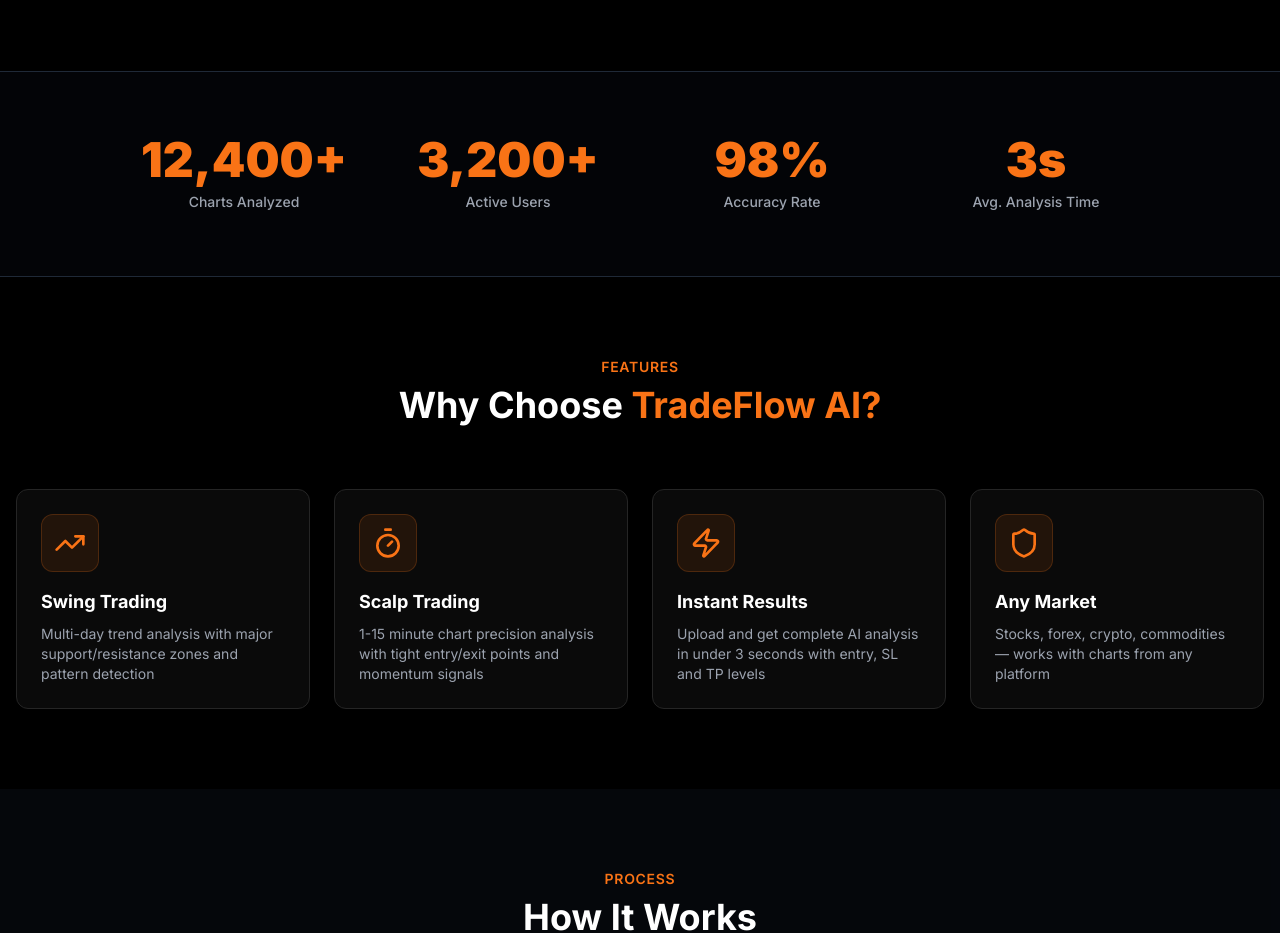
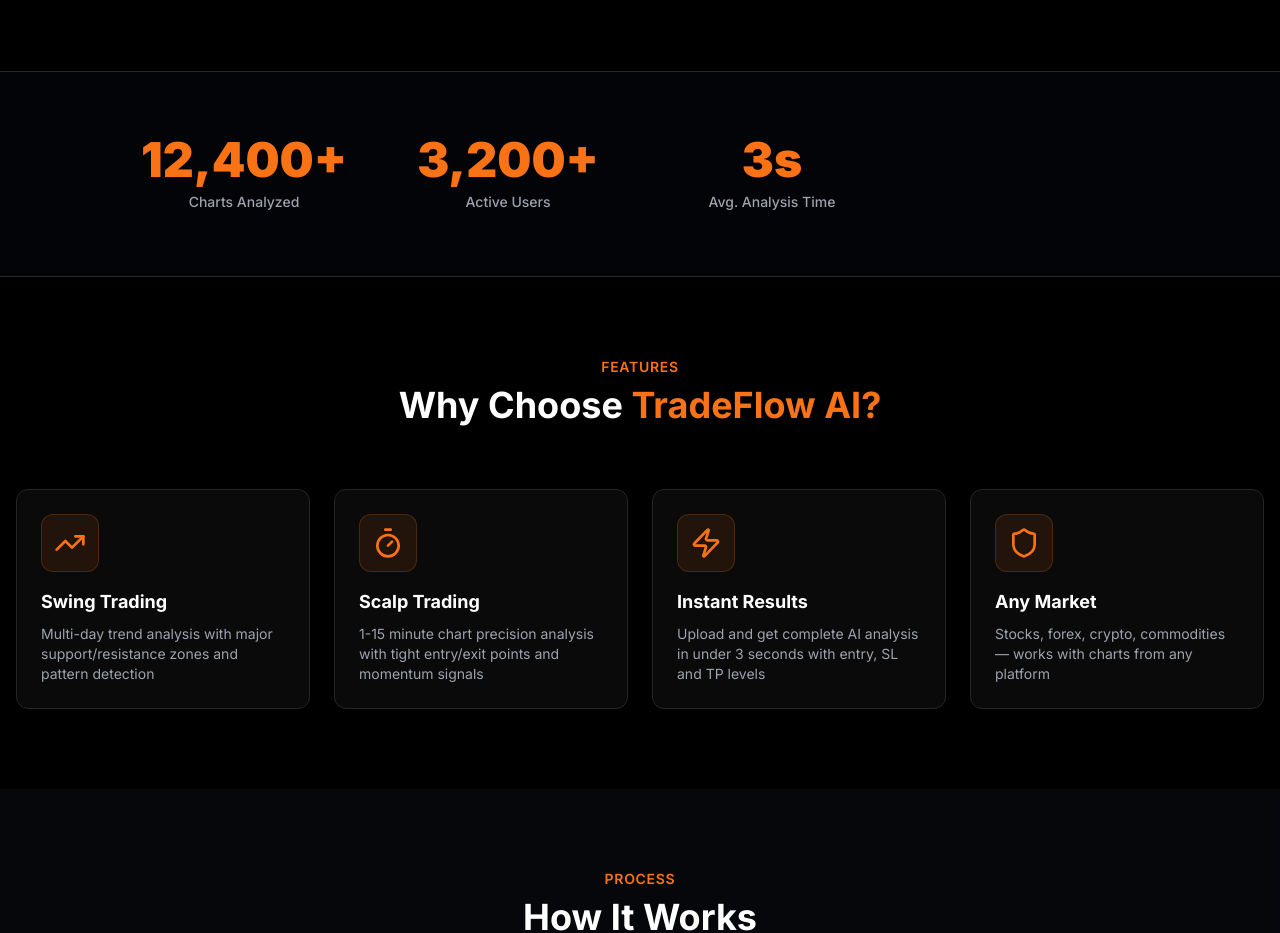
Before and after one commit to rochicenat/tradeflow-ai-frontend, a Next.js app: page / in a window 1280 px wide. Shown: the part 980-1913 px from the top of the page. Built offline with nearby package versions, Linux system fonts and the light colour scheme.

Commit message:
remove accuracy rate stat

```diff
--- a/app/page.tsx
+++ b/app/page.tsx
@@ -149,12 +149,7 @@ export default function Home() {
             </div>
             <div className="text-gray-400 text-sm font-medium">Active Users</div>
           </div>
-          <div>
-            <div className="text-4xl md:text-5xl font-black text-orange-500 mb-2">
-              <AnimatedCounter end={98} suffix="%" />
-            </div>
-            <div className="text-gray-400 text-sm font-medium">Accuracy Rate</div>
-          </div>
+
           <div>
             <div className="text-4xl md:text-5xl font-black text-orange-500 mb-2">
               <AnimatedCounter end={3} suffix="s" />
```
